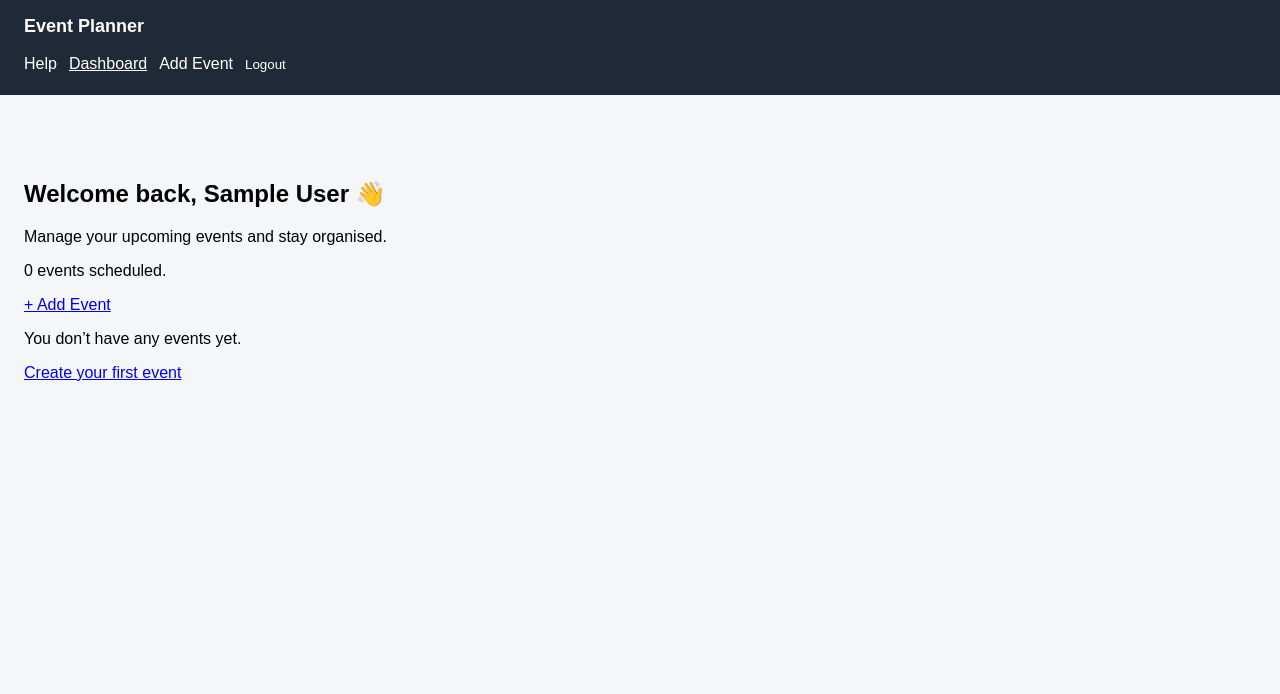
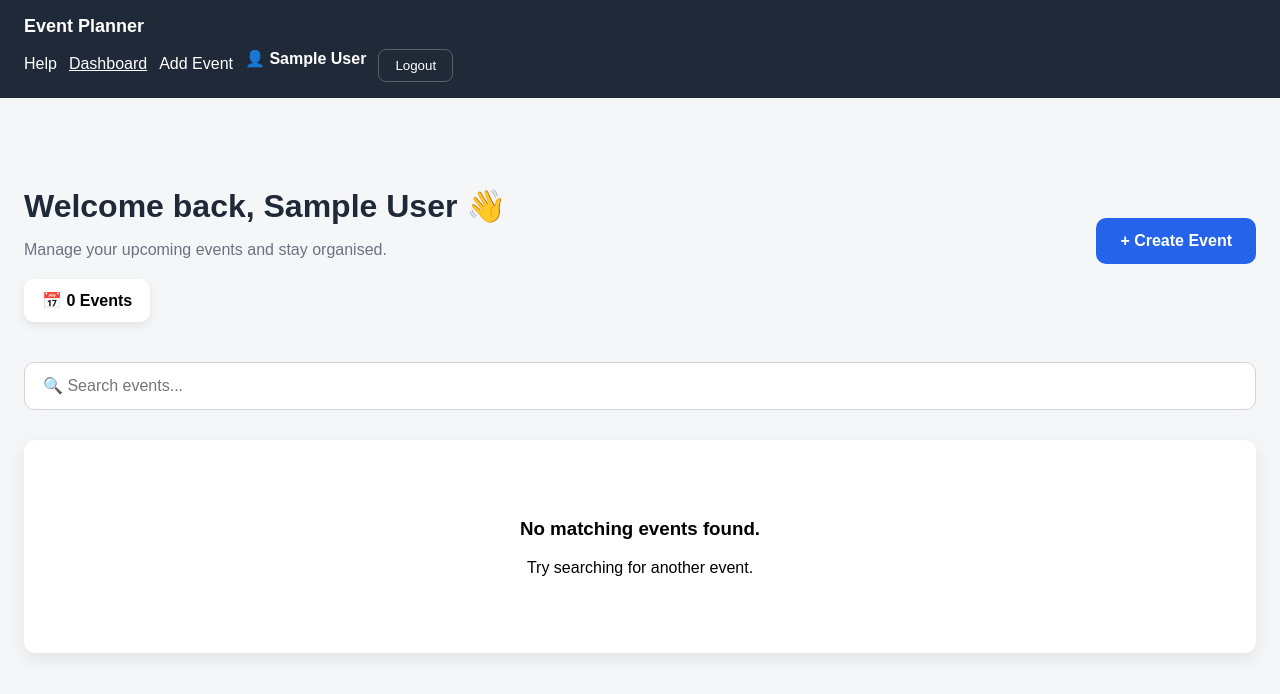
Before and after one commit to KyleL301/event-planner-react, a React (Vite) app: page /dashboard in a window 1280 px wide. Shown: the top 694 px of the page. Built offline with nearby package versions, Linux system fonts and the light colour scheme; sample sign-in values are in the browser's storage.

Commit message:
Improve authentication, dashboard UI, and event management

```diff
--- a/src/components/EventCard.jsx
+++ b/src/components/EventCard.jsx
@@ -9,7 +9,12 @@ function EventCard({ event, onDelete }) {
 
       <div className="event-details">
         <p>
-          <strong>🗓 Date:</strong> {event.date}
+          <strong>🗓 Date:</strong>{" "}
+          {new Date(event.date).toLocaleDateString("en-GB", {
+            day: "numeric",
+            month: "long",
+            year: "numeric",
+          })}
         </p>
 
         <p>
@@ -33,7 +38,18 @@ function EventCard({ event, onDelete }) {
           Edit
         </button>
 
-        <button className="delete-btn" onClick={() => onDelete(event.id)}>
+        <button
+          className="delete-btn"
+          onClick={() => {
+            const confirmed = window.confirm(
+              "Are you sure you want to delete this event?",
+            );
+
+            if (confirmed) {
+              onDelete(event.id);
+            }
+          }}
+        >
           Delete
         </button>
       </div>
--- a/src/components/Header.jsx
+++ b/src/components/Header.jsx
@@ -41,8 +41,14 @@ function Header() {
           {currentUser && (
             <>
               <NavLink to="/dashboard">Dashboard</NavLink>
+
               <NavLink to="/add-event">Add Event</NavLink>
-              <button onClick={handleLogout}>Logout</button>
+
+              <span className="user-name">👤 {currentUser.name}</span>
+
+              <button className="logout-btn" onClick={handleLogout}>
+                Logout
+              </button>
             </>
           )}
         </nav>
--- a/src/context/AuthContext.jsx
+++ b/src/context/AuthContext.jsx
@@ -20,20 +20,50 @@ export function AuthProvider({ children }) {
   );
 
   /*
-  Registers a new user:
-  - Saves the user to localStorage
-  - DOES NOT log them in automatically
-  - User must log in manually after registering
-*/
+    Registers a new user:
+    - Prevents duplicate email registrations
+    - Saves the user to localStorage
+    - DOES NOT log them in automatically
+    - User must log in manually after registering
+  */
   const register = (userData) => {
-    // Add new user to existing users array
+    // Check if a user with this email already exists
+    const existingUser = users.find(
+      (user) => user.email?.toLowerCase() === userData.email?.toLowerCase(),
+    );
+
+    // Stop registration if the email is already registered
+    if (existingUser) {
+      return {
+        success: false,
+        message: "An account with this email already exists.",
+      };
+    }
+
+    // Password must meet minimum security requirements
+    const passwordRegex = /^(?=.*[a-z])(?=.*[A-Z])(?=.*\d).{8,}$/;
+
+    if (!passwordRegex.test(userData.password)) {
+      return {
+        success: false,
+        message:
+          "Password must be at least 8 characters and include an uppercase letter, a lowercase letter, and a number.",
+      };
+    }
+
+    // Add the new user
     const updatedUsers = [...users, userData];
 
     // Update state
     setUsers(updatedUsers);
 
-    // Persist users in localStorage
+    // Save to localStorage
     localStorage.setItem("users", JSON.stringify(updatedUsers));
+
+    // Tell the calling component that registration succeeded
+    return {
+      success: true,
+    };
   };
 
   /*
@@ -64,7 +94,14 @@ export function AuthProvider({ children }) {
   };
 
   return (
-    <AuthContext.Provider value={{ currentUser, register, login, logout }}>
+    <AuthContext.Provider
+      value={{
+        currentUser,
+        register,
+        login,
+        logout,
+      }}
+    >
       {children}
     </AuthContext.Provider>
   );
--- a/src/pages/AddEvent.jsx
+++ b/src/pages/AddEvent.jsx
@@ -24,6 +24,7 @@ function AddEvent() {
   const [time, setTime] = useState("");
   const [location, setLocation] = useState("");
   const [description, setDescription] = useState("");
+  const [error, setError] = useState("");
 
   /*
     Handles form submission:
@@ -36,9 +37,11 @@ function AddEvent() {
 
     // Basic validation to ensure required fields are filled
     if (!title || !date || !time || !location) {
-      alert("Please fill in all required fields");
+      setError("Please fill in all required fields.");
       return;
     }
+
+    setError("");
 
     // Create a new event object linked to the current user
     const newEvent = {
@@ -61,6 +64,8 @@ function AddEvent() {
   return (
     <div className="page auth-container">
       <h2>Add Event</h2>
+
+      {error && <div className="error-message">{error}</div>}
 
       <form onSubmit={handleSubmit}>
         <input
--- a/src/pages/Dashboard.jsx
+++ b/src/pages/Dashboard.jsx
@@ -1,44 +1,93 @@
+import { useState } from "react";
 import { Link } from "react-router-dom";
 import { useEvents } from "../context/EventContext";
+import { useAuth } from "../context/AuthContext";
 import EventCard from "../components/EventCard";
-import { useAuth } from "../context/AuthContext";
+
+/*
+=====================================================
+Dashboard Page
+
+Responsibilities
+- Welcome the logged-in user
+- Display dashboard statistics
+- Allow users to search their events
+- Display all matching events
+=====================================================
+*/
 
 function Dashboard() {
+  // Get the logged-in user
+  const { currentUser } = useAuth();
+
+  // Get events from the Event Context
   const { events, deleteEvent } = useEvents();
-  const { currentUser } = useAuth();
+
+  /*
+    Stores whatever the user types into
+    the search box.
+  */
+  const [searchTerm, setSearchTerm] = useState("");
+
+  /*
+    Derived State
+
+    Instead of storing another copy of the
+    events array, we calculate the filtered
+    events every render.
+
+    This keeps React as the single source
+    of truth.
+  */
+  const filteredEvents = events.filter((event) =>
+    event.title.toLowerCase().includes(searchTerm.toLowerCase()),
+  );
 
   return (
     <div className="page">
-      {/* Dashboard Header */}
+      {/* ================= Dashboard Header ================= */}
+
       <div className="dashboard-header">
-        <div>
+        <div className="dashboard-info">
           <h2>Welcome back, {currentUser?.name} 👋</h2>
 
           <p className="dashboard-subtitle">
             Manage your upcoming events and stay organised.
           </p>
 
-          <p className="event-count">
-            {events.length} {events.length === 1 ? "event" : "events"}{" "}
-            scheduled.
-          </p>
+          <div className="dashboard-stats">
+            <div className="stat-card">
+              📅 {filteredEvents.length}{" "}
+              {filteredEvents.length === 1 ? "Event" : "Events"}
+            </div>
+          </div>
         </div>
 
         <Link to="/add-event" className="primary-btn">
-          + Add Event
+          + Create Event
         </Link>
       </div>
 
-      {/* Empty State */}
-      {events.length === 0 ? (
+      {/* ================= Search Box ================= */}
+
+      <input
+        className="search-input"
+        type="text"
+        placeholder="🔍 Search events..."
+        value={searchTerm}
+        onChange={(e) => setSearchTerm(e.target.value)}
+      />
+
+      {/* ================= Empty State ================= */}
+
+      {filteredEvents.length === 0 ? (
         <div className="empty-state">
-          <p>You don’t have any events yet.</p>
-          <Link to="/add-event" className="primary-btn">
-            Create your first event
-          </Link>
+          <h3>No matching events found.</h3>
+
+          <p>Try searching for another event.</p>
         </div>
       ) : (
-        events.map((event) => (
+        filteredEvents.map((event) => (
           <EventCard key={event.id} event={event} onDelete={deleteEvent} />
         ))
       )}
--- a/src/styles/main.css
+++ b/src/styles/main.css
@@ -121,11 +121,65 @@ button:hover {
 }
 
 /* ========== Event Cards ========== */
+
 .event-card {
   background: white;
-  padding: 16px;
-  margin-bottom: 16px;
-  border-radius: 6px;
+  border-radius: 12px;
+  padding: 24px;
+  margin-bottom: 24px;
+
+  box-shadow: 0 6px 18px rgba(0, 0, 0, 0.08);
+
+  transition: all 0.25s ease;
+}
+
+.event-card:hover {
+  transform: translateY(-3px);
+
+  box-shadow: 0 12px 28px rgba(0, 0, 0, 0.12);
+}
+
+.event-title {
+  margin-top: 0;
+  margin-bottom: 18px;
+
+  color: #1f2937;
+
+  font-size: 1.4rem;
+}
+
+.event-details {
+  margin-bottom: 18px;
+}
+
+.event-details p {
+  margin: 8px 0;
+
+  color: #4b5563;
+}
+
+.event-description {
+  border-top: 1px solid #e5e7eb;
+
+  padding-top: 18px;
+
+  margin-bottom: 20px;
+}
+
+.event-description p {
+  margin: 0;
+
+  color: #374151;
+
+  line-height: 1.6;
+}
+
+.event-actions {
+  display: flex;
+
+  justify-content: flex-end;
+
+  gap: 12px;
 }
 
 /* ========== Small Screen Safety ========== */
@@ -140,3 +194,139 @@ button:hover {
 .auth-container {
   margin-top: 120px; /* prevents header overlap */
 }
+
+/* ================= Navigation ================= */
+
+.user-name {
+  color: white;
+
+  font-weight: 600;
+
+  margin-left: auto;
+}
+
+.logout-btn {
+  background: transparent;
+
+  border: 1px solid rgba(255, 255, 255, 0.25);
+
+  padding: 8px 16px;
+
+  border-radius: 8px;
+
+  transition: 0.25s;
+}
+
+.logout-btn:hover {
+  background: rgba(255, 255, 255, 0.15);
+}
+
+/* ================= Messages ================= */
+
+.error-message {
+  background: #fee2e2;
+  color: #991b1b;
+  border: 1px solid #fecaca;
+
+  padding: 14px;
+
+  border-radius: 8px;
+
+  margin-bottom: 18px;
+
+  font-weight: 600;
+}
+
+/* ================= Dashboard ================= */
+
+.dashboard-header {
+  display: flex;
+  justify-content: space-between;
+  align-items: center;
+  gap: 40px;
+
+  margin-bottom: 40px;
+}
+
+.dashboard-info h2 {
+  margin-bottom: 10px;
+  color: #1f2937;
+  font-size: 2rem;
+}
+
+.dashboard-subtitle {
+  color: #6b7280;
+  margin-bottom: 20px;
+}
+
+.dashboard-stats {
+  display: flex;
+}
+
+.stat-card {
+  background: white;
+  padding: 12px 18px;
+  border-radius: 10px;
+  box-shadow: 0 4px 10px rgba(0, 0, 0, 0.08);
+  font-weight: 600;
+}
+
+.primary-btn {
+  display: inline-block;
+
+  background: #2563eb;
+  color: white;
+
+  text-decoration: none;
+
+  padding: 14px 24px;
+
+  border-radius: 10px;
+
+  font-weight: 600;
+
+  transition: 0.25s;
+}
+
+.primary-btn:hover {
+  background: #1d4ed8;
+  transform: translateY(-2px);
+}
+
+.empty-state {
+  text-align: center;
+
+  background: white;
+
+  padding: 60px;
+
+  border-radius: 12px;
+
+  box-shadow: 0 6px 18px rgba(0, 0, 0, 0.08);
+}
+
+/* ================= Search ================= */
+
+.search-input {
+  width: 100%;
+
+  padding: 14px 18px;
+
+  margin-bottom: 30px;
+
+  border: 1px solid #d1d5db;
+
+  border-radius: 10px;
+
+  font-size: 16px;
+
+  outline: none;
+
+  transition: 0.2s;
+}
+
+.search-input:focus {
+  border-color: #2563eb;
+
+  box-shadow: 0 0 0 3px rgba(37, 99, 235, 0.2);
+}
```
Also changed, not shown: src/pages/Register.jsx (+81 -27 lines).
